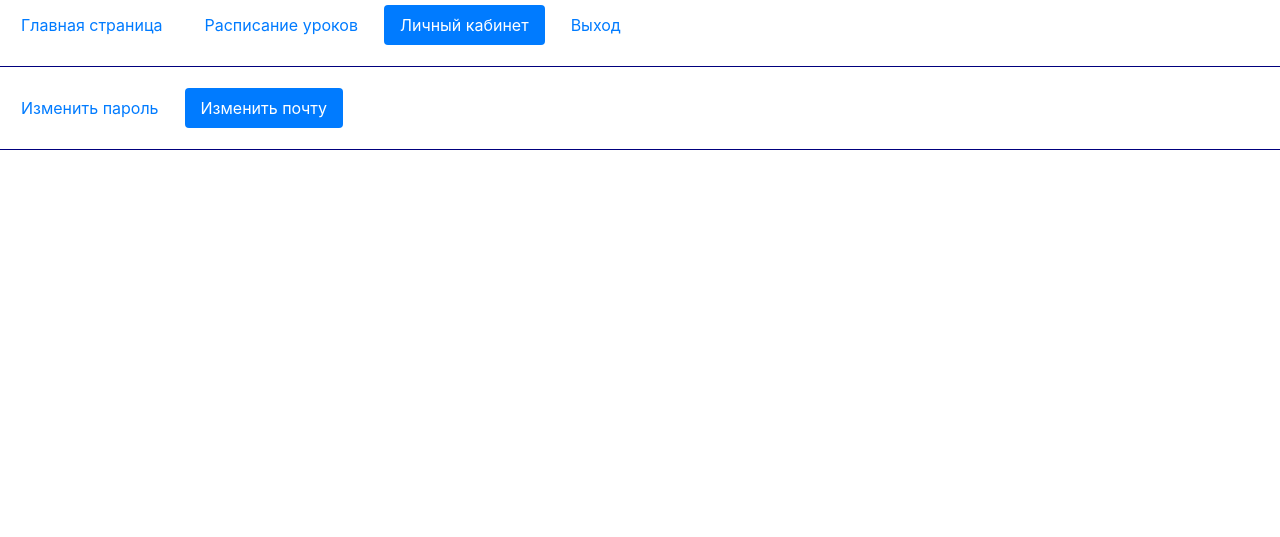
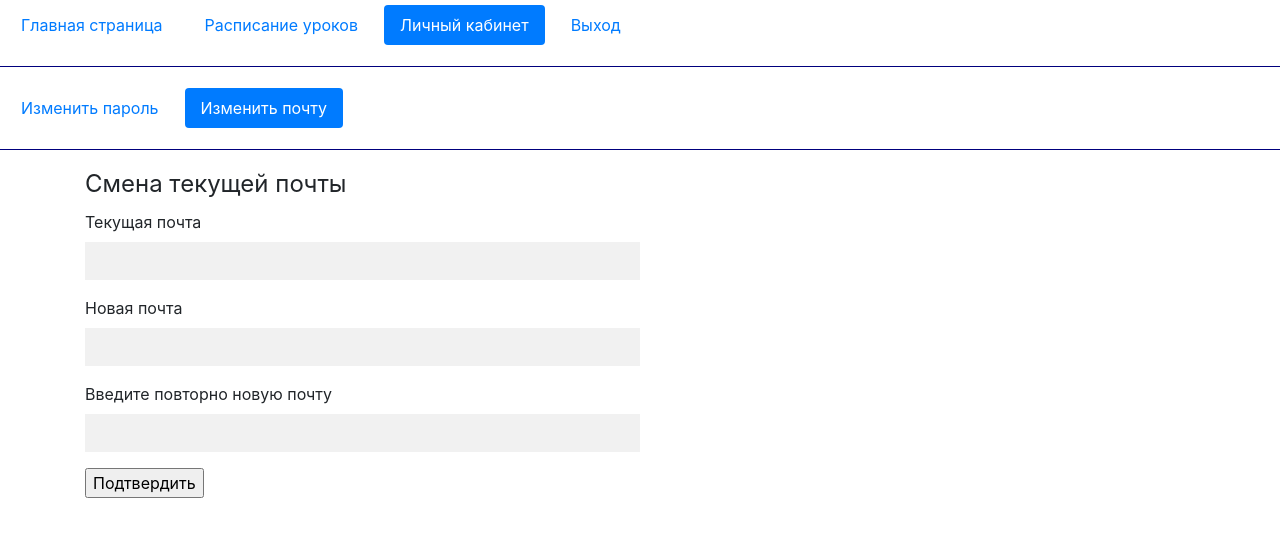
Before and after one commit to Shypilovd1986/school_manager, a Flask app: page /personal_cabinet/change_email in a window 1280 px wide. Shown: the top 537 px of the page. Run offline with Flask 3, Linux system fonts and the light colour scheme; a user stored in the database is signed in; some libraries are stand-ins or nearby versions.

Commit message:
add form NewEmail

```diff
--- a/app/personal_cabinet/forms.py
+++ b/app/personal_cabinet/forms.py
@@ -28,3 +28,11 @@ class NewResetPassword(FlaskForm):
                                                                                                      message='Пароль должен быть от 8 до 30 символов'),
                                                      EqualTo('new_reset_password', message='Пароли не совпадают')])
     submit = SubmitField('Подтвердить')
+
+
+class ChangeEmail(FlaskForm):
+    current_email = StringField('Текущая почта', validators=[DataRequired(message='Заполните поле!'), Email('Некорректный email')])
+    new_email = StringField('Новая почта', validators=[DataRequired(message='Заполните поле!'), Email('Некорректный email')])
+    confirm_new_email = StringField('Введите повторно новую почту', validators=[DataRequired(message='Заполните поле!'), Email('Некорректный email'),
+                                                                 EqualTo('new_email', message='Почты не совпадает')])
+    submit = SubmitField('Подтвердить')
--- a/app/personal_cabinet/routes.py
+++ b/app/personal_cabinet/routes.py
@@ -1,7 +1,7 @@
 from flask import render_template, redirect, url_for, flash, session
 from flask_login import logout_user, login_required, current_user
 from . import personal_cabinet
-from .forms import ChangePassword, ResetPassword, NewResetPassword
+from .forms import ChangePassword, ResetPassword, NewResetPassword, ChangeEmail
 from .. import db
 from werkzeug.security import generate_password_hash
 from ..models import User
@@ -66,7 +66,11 @@ def new_reset_password(token):
             return 'При изменение пароля произошла ошибка'
     return render_template('personal_cabinet/new_reset_password.html', form=form)
 
+
 @personal_cabinet.route('/change_email', methods=['GET', 'POST'])
 @login_required
 def change_email():
-    return render_template('personal_cabinet/change_email.html', change_email=True, personal_cabinet=True)
+    form = ChangeEmail()
+    current_email = form.current_email.data
+    new_email = form.new_email.data
+    return render_template('personal_cabinet/change_email.html', change_email=True, personal_cabinet=True, form=form)
--- a/app/templates/personal_cabinet/change_email.html
+++ b/app/templates/personal_cabinet/change_email.html
@@ -6,4 +6,38 @@
 
 {% block content %}
     {{ super() }}
+       <div class="container">
+        <form name="change_email" method="post" action="" novalidate >
+        <fieldset class="form-group">
+            <legend>Смена текущей почты</legend>
+                {{ form.hidden_tag() }}
+                <p>
+                    {{ form.current_email.label }} <br>
+                    {{ form.current_email() }}
+                    {% for error in form.current_email.errors %}
+                        <span class="error-message">{{ error }}</span>
+                    {% endfor %}
+                </p>
+
+                <p>
+                    {{ form.new_email.label }} <br>
+                    {{ form.new_email() }}
+                    {% for error in form.new_email.errors %}
+                        <span class="error-message">{{ error }}</span>
+                    {% endfor %}
+                </p>
+
+                <p>
+                    {{ form.confirm_new_email.label }} <br>
+                    {{ form.confirm_new_email() }}
+                    {% for error in form.confirm_new_email.errors %}
+                        <span class="error-message">{{ error }}</span>
+                    {% endfor %}
+                </p>
+                <p>
+                    {{ form.submit()}}
+                </p>
+        </fieldset>
+        </form>
+    </div>
 {% endblock %}
```
